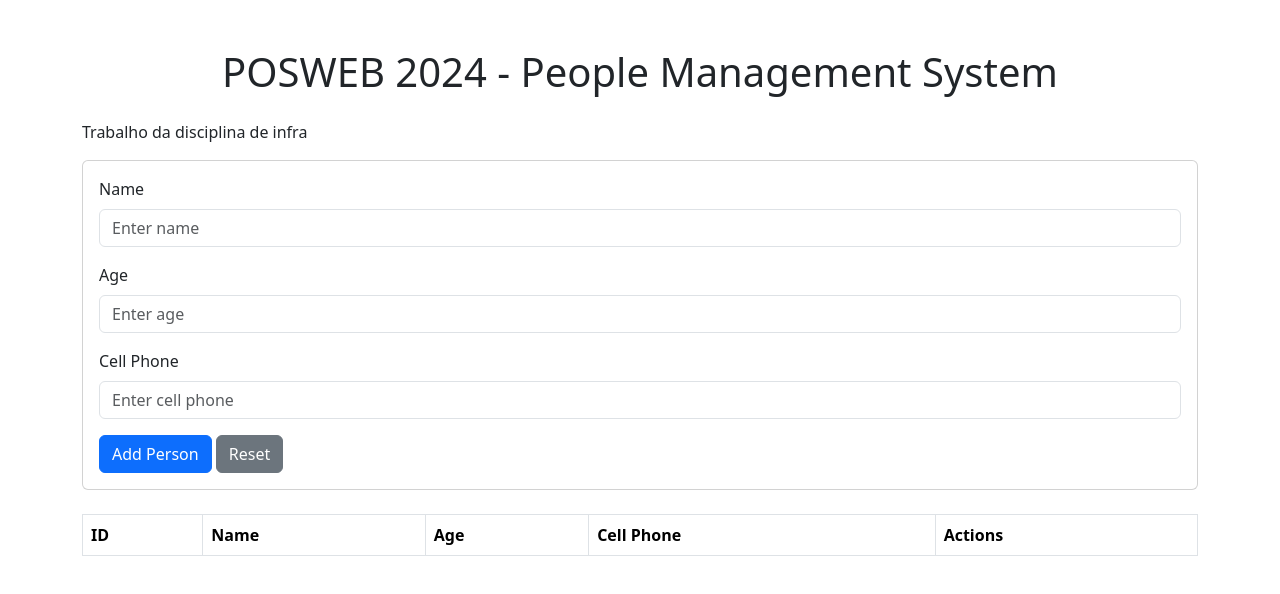
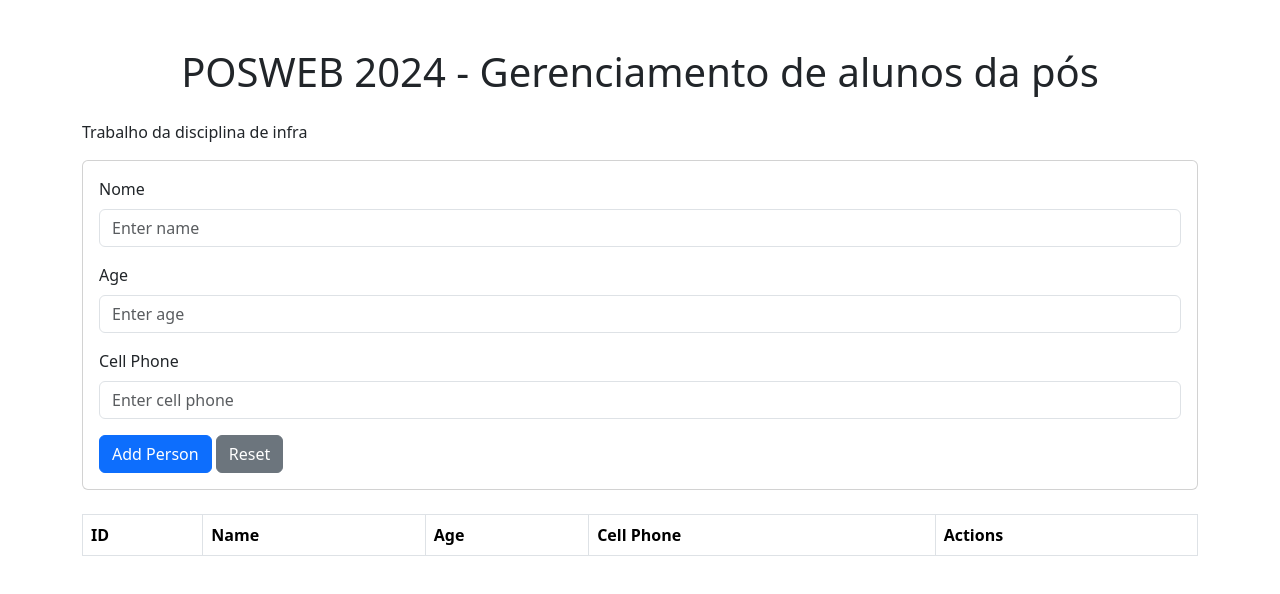
Before and after one commit to vinivoa97/trabalho-infra, a plain HTML site: page frontend/index.html in a window 1280 px wide. Drawn offline with nearby package versions, Linux system fonts and the light colour scheme; no server answers.

Commit message:
feat: change title

```diff
--- a/frontend/index.html
+++ b/frontend/index.html
@@ -3,7 +3,7 @@
   <head>
     <meta charset="UTF-8" />
     <meta name="viewport" content="width=device-width, initial-scale=1.0" />
-    <title>POSWEB 2024 - People Management System</title>
+    <title>POSWEB 2024 - Gerenciamento de alunos da pós</title>
     <link
       href="https://cdn.jsdelivr.net/npm/bootstrap@5.3.0-alpha1/dist/css/bootstrap.min.css"
       rel="stylesheet"
@@ -11,7 +11,7 @@
   </head>
   <body>
     <div class="container mt-5">
-      <h1 class="text-center mb-4">POSWEB 2024 - People Management System</h1>
+      <h1 class="text-center mb-4">POSWEB 2024 - Gerenciamento de alunos da pós</h1>
       <p>Trabalho da disciplina de infra</p>
       <!-- Form to Add or Update Person -->
       <div class="card mb-4">
@@ -19,7 +19,7 @@
           <form id="personForm">
             <input type="hidden" id="personId" />
             <div class="mb-3">
-              <label for="name" class="form-label">Name</label>
+              <label for="name" class="form-label">Nome</label>
               <input
                 type="text"
                 class="form-control"
```
